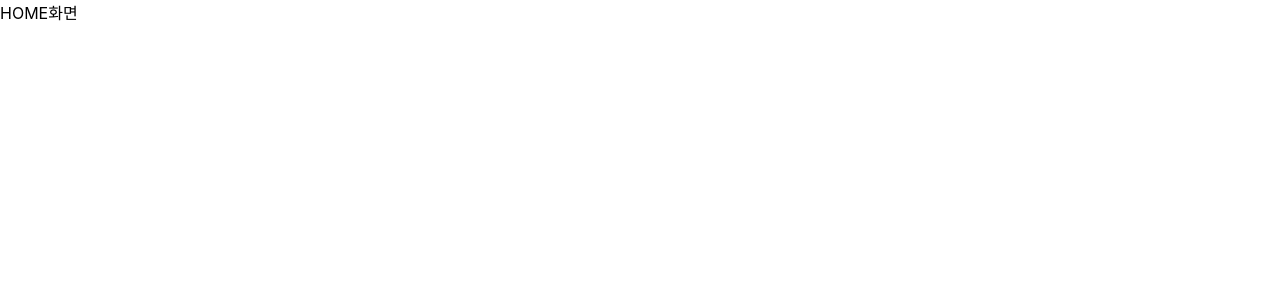
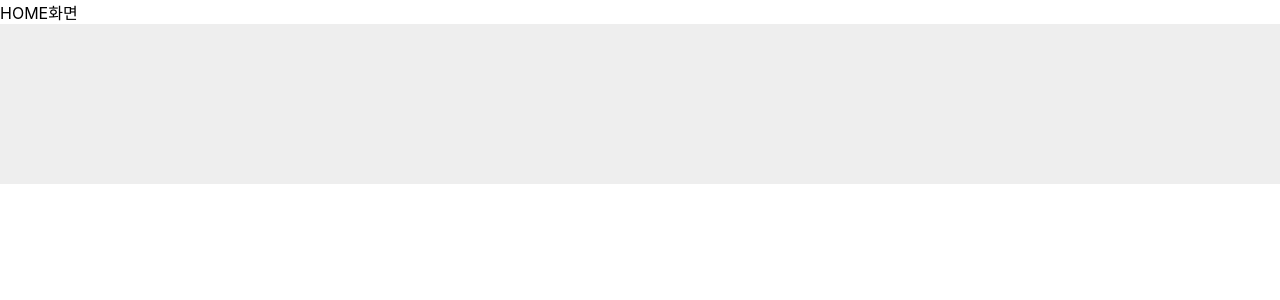
Before and after one commit to suinj8/react-typescript-caffeine, a React (Create React App) app: page / in a window 1280 px wide. Shown: the top 300 px of the page. Built offline with nearby package versions, Linux system fonts and the light colour scheme.

Commit message:
feat: add footer

```diff
--- /dev/null
+++ b/src/components/Footer.tsx
@@ -0,0 +1,5 @@
+const Footer = () => {
+  return <footer></footer>;
+};
+
+export default Footer;
--- a/src/pages/Home.tsx
+++ b/src/pages/Home.tsx
@@ -1,5 +1,12 @@
+import Footer from "../components/Footer";
+
 const Home = () => {
-  return <div>HOME화면</div>;
+  return (
+    <div>
+      HOME화면
+      <Footer />
+    </div>
+  );
 };
 
 export default Home;
```
